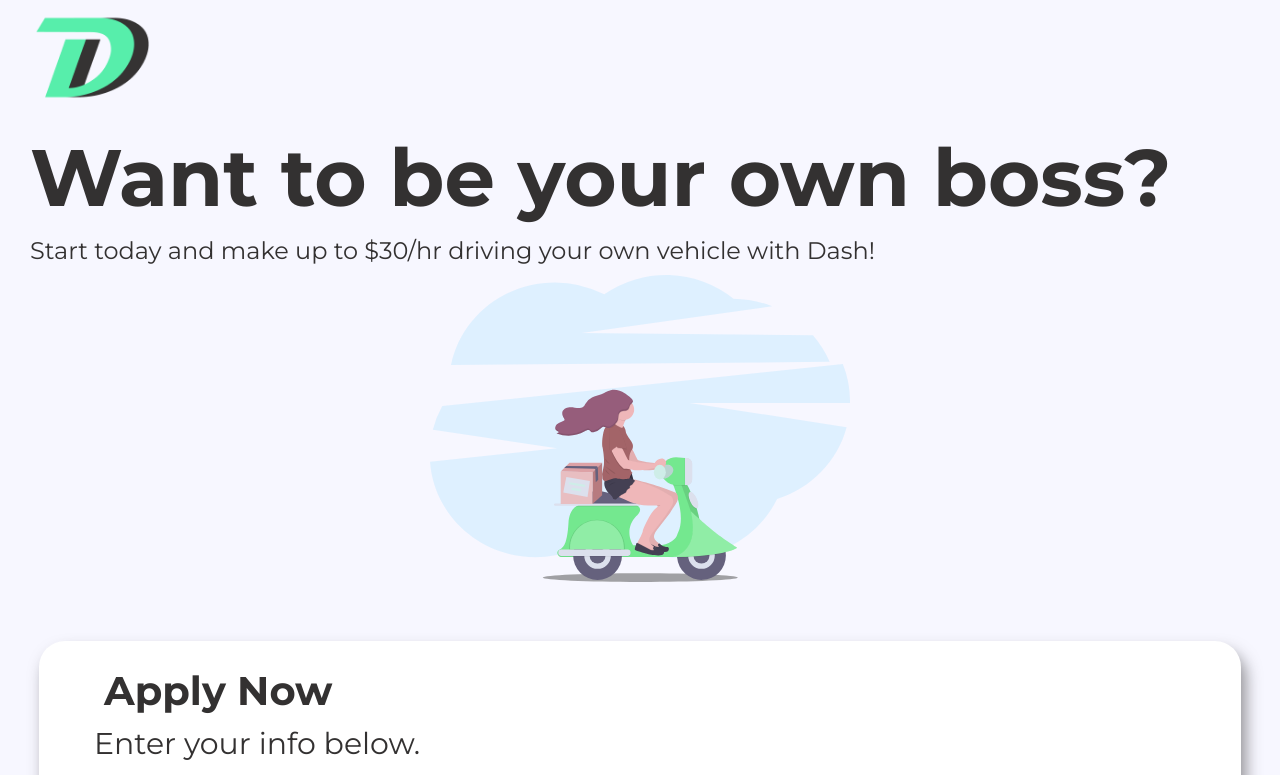
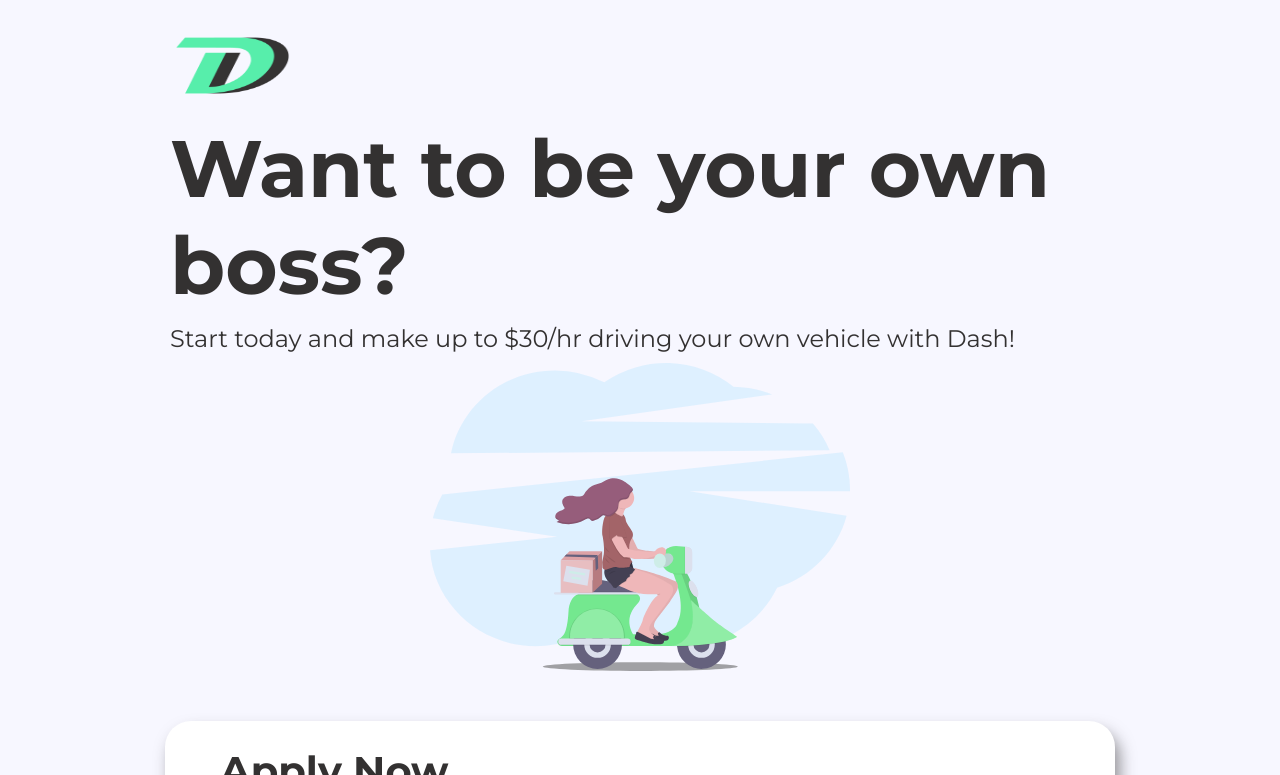
Before and after one commit to char1169/char1169.github.io, a plain HTML site: page master-files-landing-page/index.html in a window 1280 px wide. Shown: the top 775 px of the page. Drawn offline with Linux system fonts and the light colour scheme.

Commit message:
Updating chnages

```diff
--- a/master-files-landing-page/style.css
+++ b/master-files-landing-page/style.css
@@ -148,7 +148,7 @@ html {
 
 section .dlogo {
     width: 114.74px;
-    height: 81.05;
+    height: 81.05px;
     margin-left: 35px;
     margin-bottom: 0px;
     padding: 0px;
@@ -175,7 +175,6 @@ p {
     width: 289.23px;
     height: 211.53px;
     margin-left: 45px;
-    margin-right: 45px;
     padding: 20px;
 }
 
@@ -195,7 +194,6 @@ h2 {
     font-size: 40px;
     color: #333131;
     text-align: left;
-    margin-left: 10px;
     padding-top: 0;
 }
 
@@ -254,7 +252,6 @@ button {
 h4 {
     margin-left: 25px;
     margin-top: 20px;
-    align-content: left;
     padding: 0px;
 }
 
@@ -396,31 +393,21 @@ footer p {
     }
 
 
-/* Re-sizing the footer and styling its contents  */
+/* Setting the Desktop Media Queries */
+@media screen and (min-width:1025px) {
 
-    footer {
-        background-color: #FFFD8C;
-        height: 200px;
-        width: 768px;
+/* Resizing the title to its approriate size for desktop */
+
+
+    body {
+    padding: 25px 140px;
+
     }
 
 
-
-
-/* Setting the Desktop Media Queries */
-@media screen and (min-width:1025px) {
-
-
+    h1 {
+        font-size: 80px;
+        line-height: 97px;
+    }
 
 }
-
-
-
-
-
-
-
-
-
-
-}
```
